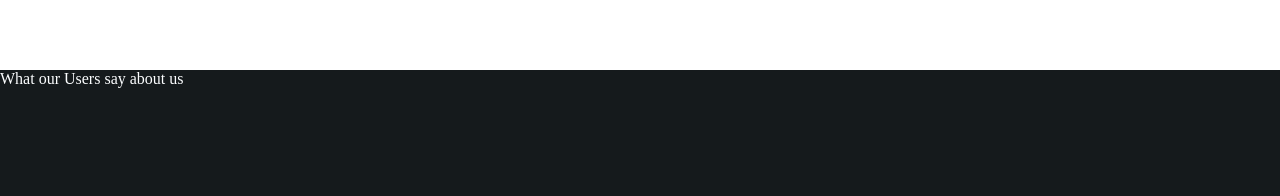
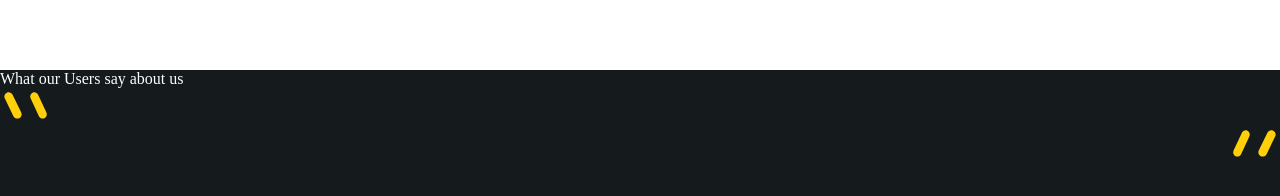
Before and after one commit to abrusu-collins/JS-Pro, a React (Create React App) app: page / in a window 1280 px wide. Shown: the part 1586-1782 px from the top of the page. Built offline with nearby package versions, Linux system fonts and the light colour scheme; a web font is replaced by a local one.

Commit message:
nice one

```diff
--- a/src/components/Testimonies.jsx
+++ b/src/components/Testimonies.jsx
@@ -1,10 +1,23 @@
+import _1 from "../img/1.svg";
+import _2 from "../img/2.svg";
+
 function Testimonies() {
-  return <div className="testimonies">
-    <div className="testimonies-head">What our Users say about us</div>
-    <div className="top-quote">
-        <img src="" alt="" />
+  return (
+    <div className="testimonies">
+      <div className="testimonies-inner">
+        <div className="testimonies-head">What our Users say about us</div>
+        <div className="top-quote">
+          <img src={_1} alt="" />
+          <img src={_1} alt="" />
+        </div>
+
+        <div className="bottom-quote">
+          <img src={_2} alt="" />
+          <img src={_2} alt="" />
+        </div>
+      </div>
     </div>
-  </div>;
+  );
 }
 
 export default Testimonies;
--- a/src/sass/_testimonies.scss
+++ b/src/sass/_testimonies.scss
@@ -1,7 +1,15 @@
-.testimonies{
-    height:70vh;
+.testimonies {
+  & .testimonies-inner {
+    height: 70vh;
     background-color: $dark;
-    & .testimonies-head{
-        color: $white;
+    & .testimonies-head {
+      color: $white;
     }
+    & .bottom-quote {
+      text-align: right;
+    }
+    & img {
+      width: 2%;
+    }
+  }
 }
--- a/src/styles/index.css
+++ b/src/styles/index.css
@@ -110,10 +110,16 @@
   margin: 30px 0;
 }
 
-.testimonies {
+.testimonies .testimonies-inner {
   height: 70vh;
   background-color: #151a1c;
 }
-.testimonies .testimonies-head {
+.testimonies .testimonies-inner .testimonies-head {
   color: #fcfeff;
 }
+.testimonies .testimonies-inner .bottom-quote {
+  text-align: right;
+}
+.testimonies .testimonies-inner img {
+  width: 2%;
+}
```
